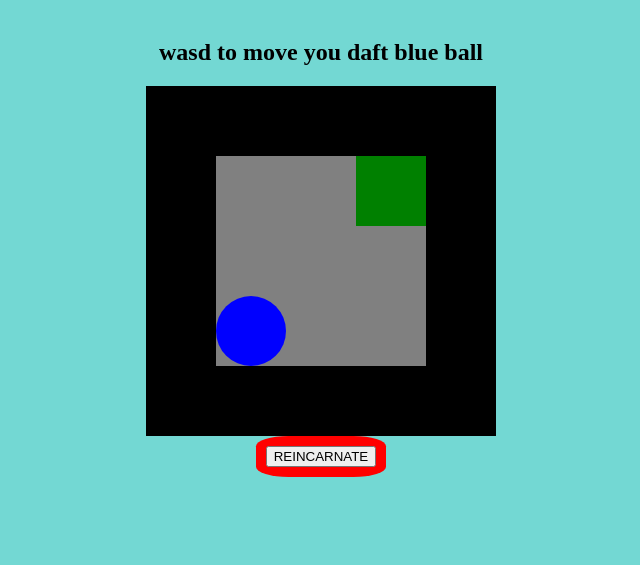
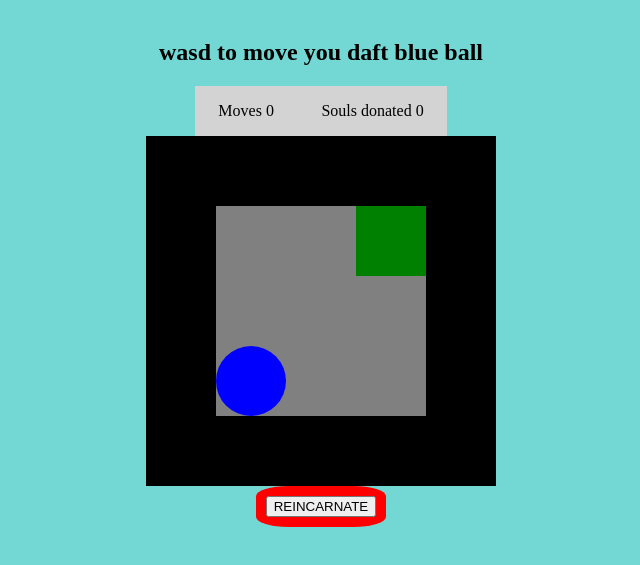
Before and after one commit to BillSpyro/Hot-Super-2D, a plain HTML site: page index.html in a window 1280 px wide. Both pictures are taken after a click on the button "REINCARNATE". Shown: the part 69-634 px from the top of the page, without its empty margins (319-959 px from the left). Drawn offline with Linux system fonts and the light colour scheme.

Commit message:
Added a div in the HTML to handle the moves and souls counter Added styles to style those counters Added JS code to make the counters load and update

```diff
--- a/index.html
+++ b/index.html
@@ -11,7 +11,9 @@
 <body>
   <h1>HOT SUPER 2D</h1>
   <h2 id= levelName></h2>
-  <div></div>
+  <div class="Stats">
+  </div>
+  <div class="Game"></div>
   <div class="Message">
   <button class="reset">REINCARNATE</button>
   <div id="winmsg"></div>
--- a/script.js
+++ b/script.js
@@ -412,7 +412,7 @@
 
  class DOMDisplay {
    constructor(parent, level) {
-     this.dom = elt("div", {
+     this.dom = elt("div.Game", {
        class: "game"
      }, drawGrid(level));
      this.actorLayer = null;
@@ -423,22 +423,7 @@
      this.dom.remove();
    }
  }
- let namearray = ['wasd to move you daft blue ball'
-,'They move when you do','The Hall'
-,'Oh Your Aproching Me'
-,'You are Surrounded From this side'
-,'What If There Was Another One'
-,'The Notapenis'
-,'Pitman'
-,'Let Them DIE'
-,'Amazeing'
-,'Im Coming For You ...Eventualy'
-,'Comb'
-,'GG EZ'
-,'Crossroads'
-,'Mirror'
-,'I Think Im a Clone Now'
-,'you is the winner']
+ let namearray = ['wasd to move you daft blue ball', 'They move when you do', 'The Hall', 'Oh Your Aproching Me', 'You are Surrounded From this side', 'What If There Was Another One', 'The Notapenis', 'Pitman', 'Let Them DIE', 'Amazeing', 'Im Coming For You ...Eventualy', 'Comb', 'GG EZ', 'Crossroads', 'Mirror', 'I Think Im a Clone Now', 'you is the winner']
  let scalelist = [70, 100, 100, 100, 100]
  let scale = scalelist[levelNumber];
 
@@ -457,8 +442,8 @@
  }
 
  function drawActors(actors) {
-   return elt("div", {}, ...actors.map(actor => {
-     let rect = elt("div", {
+   return elt("div.Game", {}, ...actors.map(actor => {
+     let rect = elt("div.Game", {
        class: `actor ${actor.type}`
      });
      rect.style.width = `${actor.size.x * scale}px`;
@@ -506,6 +491,7 @@
  let souls = 0;
 
  let moves = 0;
+ let totalMoves = 0;
 
  const clearElement = (element) => {
    while (element.firstChild) {
@@ -539,7 +525,7 @@
        }
      } else {
        window.removeEventListener("keydown", keys)
-       let el = document.querySelector("div")
+       let el = document.querySelector("div.Game")
        clearElement(el)
        let text = document.createElement("p")
        text.textContent = "Congradulations you won"
@@ -557,8 +543,10 @@
        let nlbutton = winmsg.querySelector('button')
        nlbutton.addEventListener("click", begining)
        let top = document.querySelector("#levelName")
-       top.textContent = "You donated " + souls + " souls"
+       top.textContent = "You donated " + souls + " souls and you moved " + totalMoves + " times"
+
        function begining() {
+         totalMoves = 0;
          souls = 0;
          levelNumber = 0
          clearElement(winmsg)
@@ -578,7 +566,6 @@
      overlapMulitple(player, oppositeEnemy2) == true ||
      overlapMulitple(player, oppositeEnemy3) == true ||
      overlapMulitple(player, pit) == true) {
-     souls = souls + 1;
      moves = 0;
      window.removeEventListener("keydown", keys)
      let text = document.createElement("p")
@@ -635,12 +622,20 @@
    }
  }
  const load = function() {
-   let el = document.querySelector("div")
+   let stats = document.querySelector("div.Stats")
+   clearElement(stats)
+   let movesText = document.createElement("p")
+   movesText.textContent = "Moves " + moves;
+   let soulsText = document.createElement("p")
+   soulsText.textContent = "Souls donated " + souls;
+   stats.appendChild(movesText)
+   stats.appendChild(soulsText)
+   let el = document.querySelector("div.Game")
    clearElement(el)
    let top = document.querySelector("#levelName")
    top.textContent = namearray[levelNumber]
    let simpleLevel = new Level(testLevel[levelNumber]);
-   let display = new DOMDisplay(document.body.querySelector("div"), simpleLevel);
+   let display = new DOMDisplay(document.body.querySelector("div.Game"), simpleLevel);
    display.syncState(State.start(simpleLevel));
  }
  window.addEventListener("keydown", keys)
@@ -648,6 +643,7 @@
  function debugLoad(x) {
 
    levelNumber = x;
+   resetPositions();
    load();
    getPosition();
 
@@ -656,6 +652,7 @@
  function keys() {
    if (event.key == "s") {
      moves = moves + 1;
+     totalMoves = totalMoves + 1;
      playery = playery + 1
      en1y = en1y + 1
      en2y = en2y + 1
@@ -712,6 +709,7 @@
    }
    if (event.key == "w") {
      moves = moves + 1;
+     totalMoves = totalMoves + 1;
      playery = playery - 1
      en1y = en1y - 1
      en2y = en2y - 1
@@ -768,6 +766,7 @@
    }
    if (event.key == "a") {
      moves = moves + 1;
+     totalMoves = totalMoves + 1;
      playerx = playerx - 1
      en1x = en1x - 1
      en2x = en2x - 1
@@ -824,6 +823,7 @@
    }
    if (event.key == "d") {
      moves = moves + 1;
+     totalMoves = totalMoves + 1;
      playerx = playerx + 1
      en1x = en1x + 1
      en2x = en2x + 1
@@ -998,16 +998,17 @@
 
    }
  }
-load()
+ load()
  let resetb = document.body.querySelector("button")
  getPosition();
  resetb.addEventListener("click", event => {
    moves = 0;
+   souls = souls + 1;
    resetPositions();
-   let el = document.querySelector("div")
+   let el = document.querySelector("div.Game")
    clearElement(el)
    let simpleLevel = new Level(testLevel[levelNumber]);
-   let display = new DOMDisplay(document.body.querySelector("div"), simpleLevel);
+   let display = new DOMDisplay(document.body.querySelector("div.Game"), simpleLevel);
    display.syncState(State.start(simpleLevel));
    window.addEventListener("keydown", keys)
    let winmsg = document.body.querySelector('#winmsg')
--- a/styles.css
+++ b/styles.css
@@ -12,6 +12,15 @@ body {
   background-color: red;
   padding: 10px;
   border-radius: 25%
+}
+
+.Stats {
+
+display: flex;
+width: 20%;
+justify-content: space-around;
+background-color: LightGrey;
+
 }
 
 #winmsg {
```
